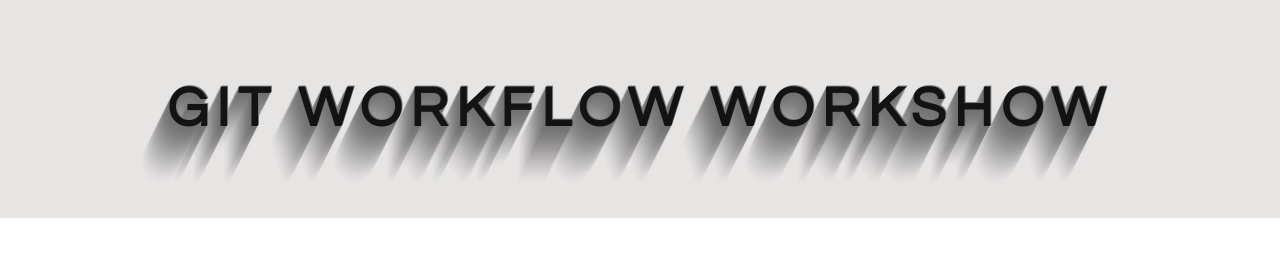
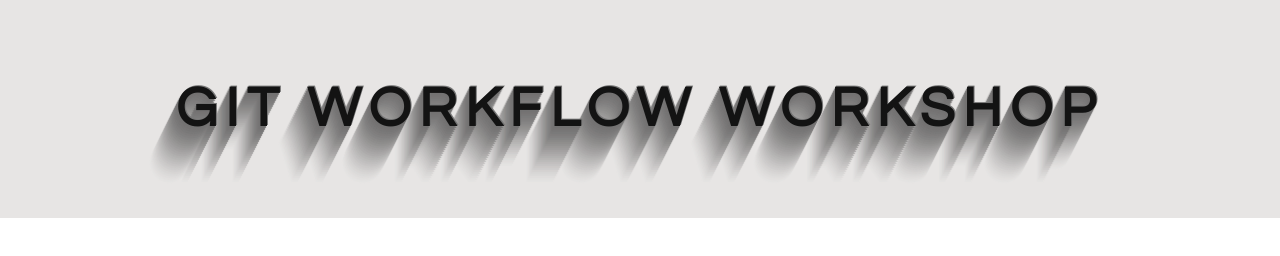
Before and after one commit to mohammed-alshaibani/MosnadTrain, a plain HTML site: page index.html in a window 1280 px wide. Drawn offline with Linux system fonts and the light colour scheme.

Commit message:
Fix merge conflict > Relates #3 and #4

```diff
--- a/index.html
+++ b/index.html
@@ -4,10 +4,10 @@
     <meta charset="UTF-8" />
     <meta name="viewport" content="width=device-width, initial-scale=1.0" />
     <link rel="stylesheet" href="style.css" />
-    <title>Git Workflow Workshop</title>
+    <title>Git Workflow WORKSHOPc</title>
   </head>
 
   <body>
-    <h1 class="page-heading">GIT WORKFLOW WORKSHOW</h1>
+    <h1 class="page-heading">GIT WORKFLOW WORKSHOP</h1>
   </body>
 </html>
```
